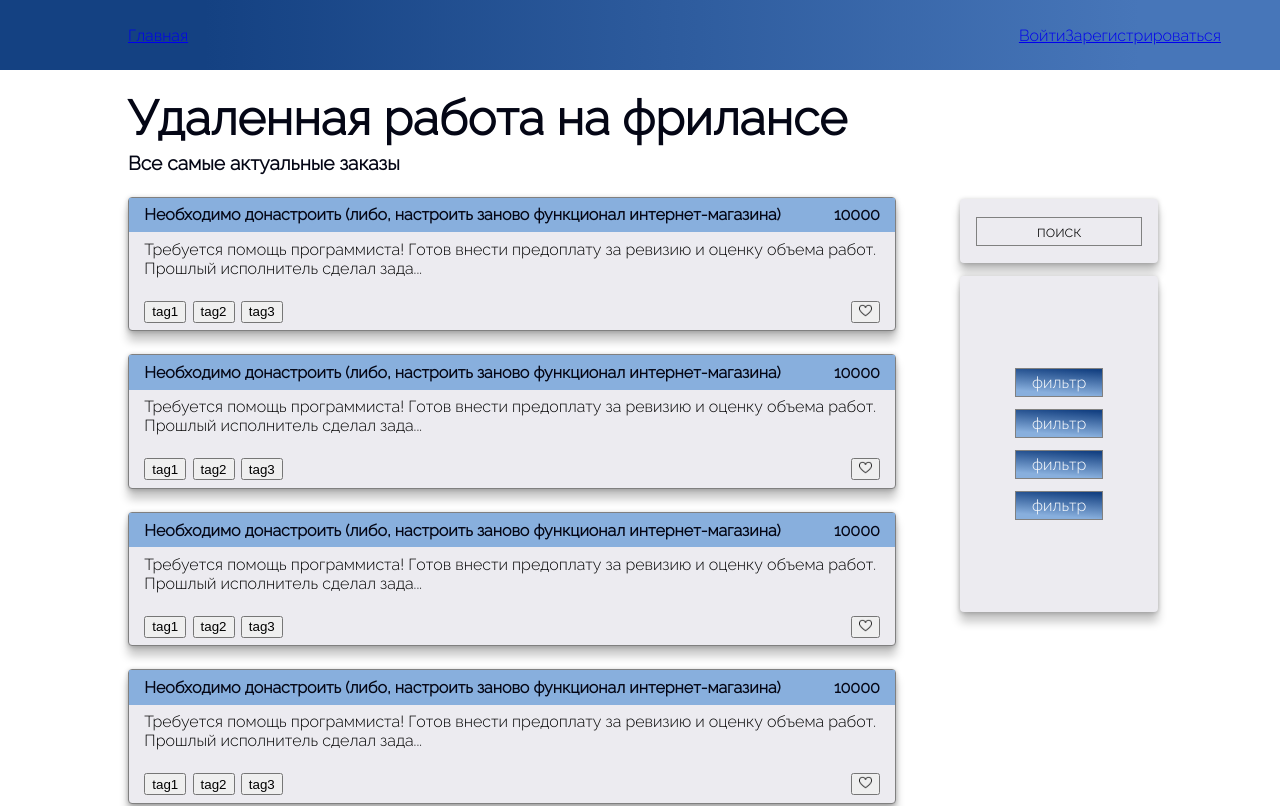
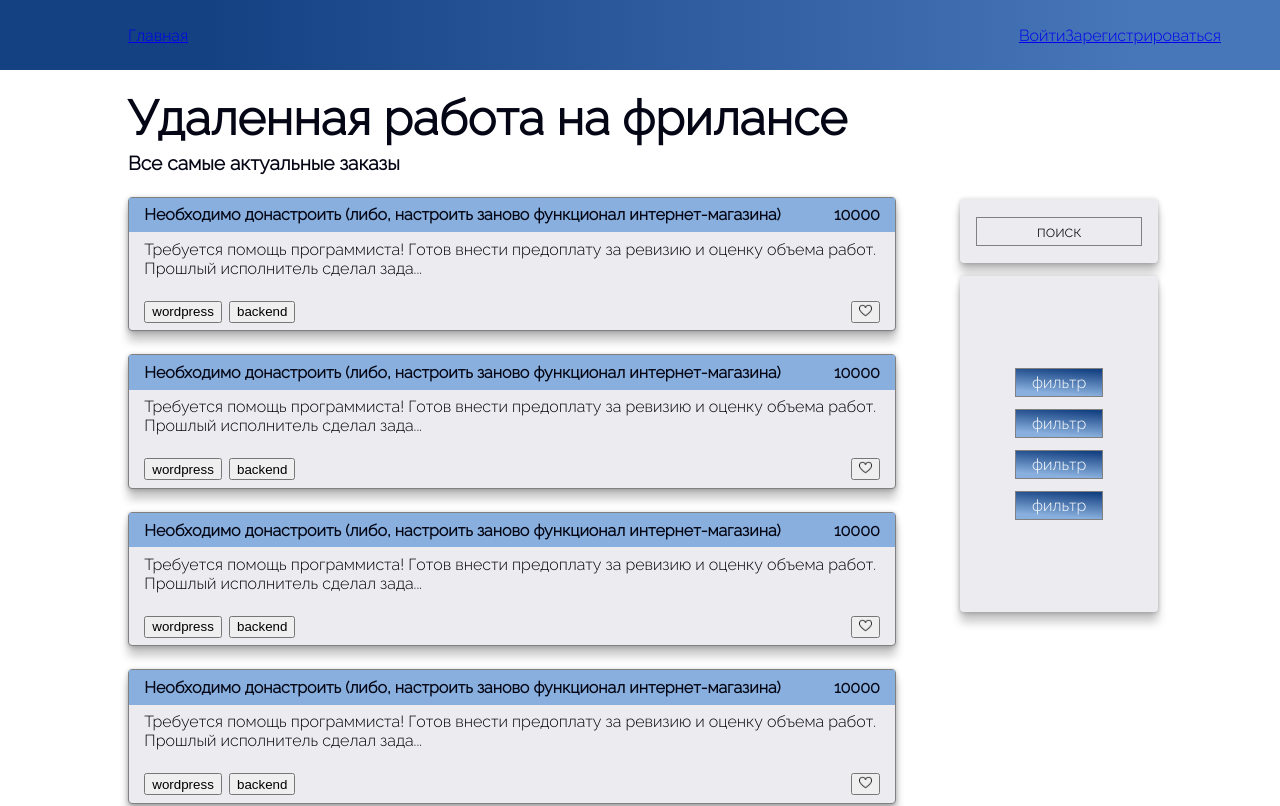
Before and after one commit to mattermq/ALL-ffers, a React (Create React App) app in the folder frontend/: page / in a window 1280 px wide. Shown: the top 806 px of the page. Built offline with nearby package versions, Linux system fonts and the light colour scheme; no server answers.

Commit message:
с тэгами

```diff
--- a/frontend/src/components/CardFull.jsx
+++ b/frontend/src/components/CardFull.jsx
@@ -30,7 +30,7 @@ import heartBlack from '../img/heart_black.png';
 // По оплате договоримся.`;
 
 export default function CardFull(props) {
-  let { title, description, budget, publishedAt, url } = props.offer
+  let { title, description, budget, publishedAt, tags, url } = props.offer
 
   const shortDescription = description
     .split('')
@@ -38,8 +38,8 @@ export default function CardFull(props) {
     .join('')
     .concat('...');
 
-  if (publishedAt)
-    publishedAt = publishedAt.slice(0, publishedAt.indexOf('•'))
+  // if (publishedAt)
+  //   publishedAt = publishedAt.slice(0, publishedAt.indexOf('•') - 1)
 
   return (
     <article className="card">
@@ -51,9 +51,10 @@ export default function CardFull(props) {
       <div className="dateTime">{publishedAt}</div>
       <div className="wrapHeartAndTags">
         <div className="wrapTags">
-          <button className="tag">tag1</button>
-          <button className="tag">tag2</button>
-          <button className="tag">tag3</button>
+          {tags.map(tag => <button className="tag">{tag}</button>)}
+
+          {/* <button className="tag">tag2</button>
+          <button className="tag">tag3</button> */}
         </div>
         <button className="btnHeartCard"><img className="imgHeartCard" src={heartWhite} alt="favourite" /></button>
 
```
